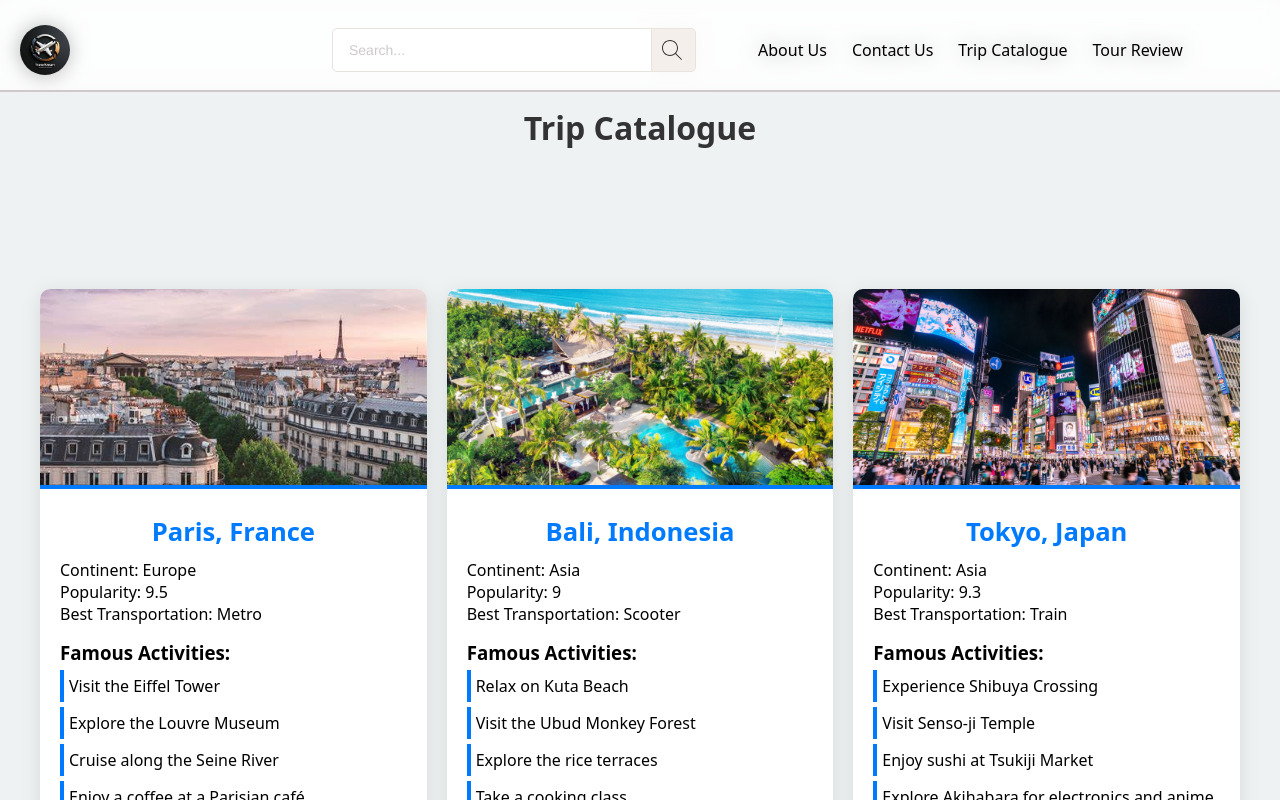
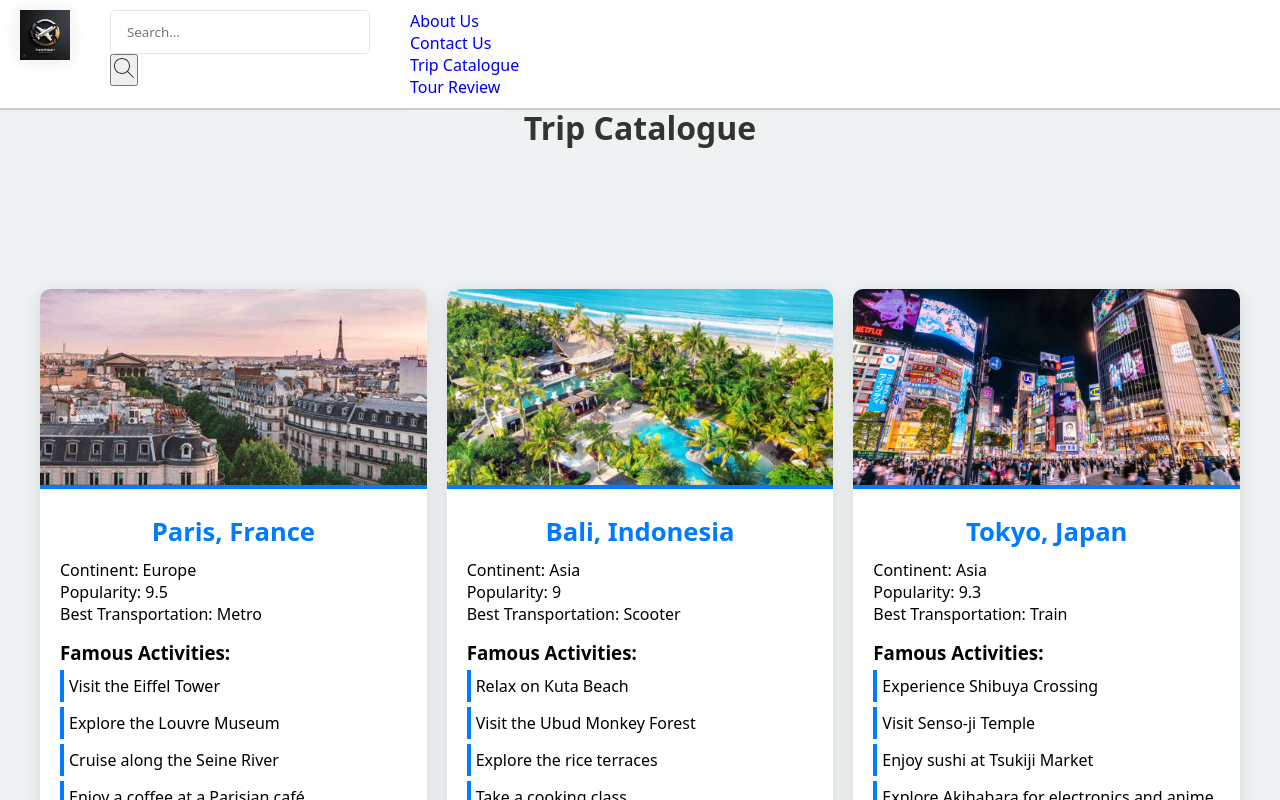
Before and after one commit to Quaintbrake5/Tech, a React (Vite) app: page /tripcatalogue in a window 1280 px wide. Shown: the top 800 px of the page. Built offline with nearby package versions, Linux system fonts and the light colour scheme.

Commit message:
Update version

```diff
--- a/src/Components/styles/Navigation.css
+++ b/src/Components/styles/Navigation.css
@@ -13,186 +13,43 @@
   top: 0;
   z-index: 1000;
   border-bottom: 2px solid #cfcac9;
-  background-color: #fff;
+  background-color: rgba(255, 255, 255, 0.9);
   backdrop-filter: blur(10px);
-  -webkit-backdrop-filter: blur(10px);
-  background-color: rgb(255, 255, 255, 0.3);
 }
 
-.header-section .header-content {
-  /* display: block; */
-  top: 0;
-  background-color: #fff;
-  backdrop-filter: blur(10px);
-  -webkit-backdrop-filter: blur(10px);
-  background-color: rgb(255, 255, 255, 0.3);
+.header-content {
   display: flex;
   justify-content: space-between;
   align-items: center;
-  padding: 0 20px;
+  padding: 10px 20px;
 }
 
-.header-content .list {
-  padding-top: 10px;
-  list-style: none;
-  display: flex;
-  align-items: center;
-  justify-content: space-evenly;
-  gap: 12px;
-  height: 90px;
+.header-logo-wrapper img {
+  width: 50px;
+  height: 50px;
 }
 
-.list img {
-  width: 50px;
-  height: 50px;
-  cursor: pointer;
-  margin-right: 200px;
-}
-
-.list .header-logo-wrapper {
-  margin-right: 450px;
-}
-
-.tsmart {
-  border-radius: 50%;
-}
-
-.list li {
-  font-size: large;
-  font-weight: 500;
-  gap: 20px;
-}
-
-.right li a:hover {
-  color: rgb(1, 64, 134);
-}
-
-ul.nav a:hover {
-  color: #ba0c2f;
-}
-
-.list .right {
-  float: right;
-  display: flex;
-  flex-direction: row;
-  justify-content: space-between;
-  gap: 25px;
-  align-items: center;
-  padding-right: 10px;
-  margin-left: 50px;
-}
-
-.right li a {
-  font-size: 16px;
-}
-
-.list a {
-  display: flex;
-  flex-direction: column;
-  color: #000;
-  text-decoration: none;
-  cursor: pointer;
-  outline: none;
-  background-color: transparent;
-}
-
-.page-content {
-  padding-top: 110px;
+.search-box {
+  flex-grow: 1;
+  margin: 0 20px;
 }
 
 .search-box input {
-  width: 320px;
+  width: 100%;
   height: 44px;
-  position: relative;
   border: 1px solid #e9e3de;
-  border-radius: 5px 0 0 5px;
-  padding: 5px 40px 5px 16px;
-  color: #333;
-  font-family: var(--font-book, "Gotham SSm book A", "Gotham SSm book B", Helvetica, Arial, sans-serif);
-  font-size: 14px;
-  line-height: 20px;
-  font-weight: 400;
+  border-radius: 5px;
+  padding: 5px 16px;
 }
 
-.search-box input::placeholder {
-  color: #cfcac9;
-  font-size: 14px;
+.navbar {
+  display: flex;
+  align-items: center;
 }
 
-.search-box input:hover {
-  border: 1px solid black;
-}
-
-.search-box button:hover {
-  background-color: rgba(128, 128, 128, 0.162);
-}
-
-.search-box {
+.list {
   display: flex;
-  margin-left: -400px;
   gap: 20px;
-}
-
-.search-box .search-form {
-  display: flex;
-  align-items: center;
-  justify-content: center;
-}
-
-.search-box label {
-  position: absolute !important;
-  clip: rect(0 0 0 0) !important;
-  overflow: hidden !important;
-  height: 1px !important;
-  width: 1px !important;
-  margin: -1px !important;
-  border: 0 !important;
-  line-height: 0 !important;
-  padding: 0 !important;
-}
-
-.search-box button {
-  width: 44px;
-  min-width: 44px;
-  height: 44px;
-  display: flex;
-  border: 1px solid #e9e3de;
-  border-radius: 0 5px 5px 0;
-  border-left: none;
-  background-color: #f5efeb;
-  top: 0;
-}
-
-.search-box button:hover {
-  background-color: rgba(128, 128, 128, 0.162);
-}
-
-.search-box button svg {
-  margin-top: 9px;
-  margin-left: 8px;
-}
-
-.hamburger-content-lower {
-  height: calc(100% - 55px);
-}
-
-.nav {
-  border-bottom: 2px solid #cfcac9;
-  display: flex;
-  align-items: center;
-  justify-content: space-evenly;
-}
-
-.nav-link {
-  display: flex;
-  flex-direction: row;
-}
-
-.nav-link a {
-  text-decoration: none;
-  color: #333;
-  font-size: x-small;
-  font-weight: 500;
 }
 
 .hamburger {
@@ -215,7 +72,7 @@ ul.nav a:hover {
   height: 3px;
   background-color: #333;
   margin: 3px 0;
-  transition: transform 0.3s ease, opacity 0.3s ease  ;
+  transition: transform 0.3s ease, opacity 0.3s ease;
 }
 
 .hamburger-icon.active span:nth-child(1) {
@@ -230,49 +87,43 @@ ul.nav a:hover {
   transform: rotate(-45deg) translate(5px, -6px);
 }
 
-.list {
-  display: flex;
-  align-items: center;
+.hidden-menu {
+  display: none;
 }
 
 @media (max-width: 768px) {
-  .hamburger {
-      display: flex;
+  .search-box {
+      display: none;
   }
 
   .list {
       display: none;
   }
 
+  .hamburger {
+      display: flex;
+  }
+
   .hidden-menu {
       display: flex;
       flex-direction: column;
-      align-items: center;
       background-color: #fff;
-      padding: 10px 0;
       position: absolute;
-      top: 90px;
+      top: 60px;
       left: 0;
       right: 0;
       z-index: 999;
+      padding: 10px;
   }
 
   .hidden-list {
       display: flex;
       flex-direction: column;
       gap: 10px;
-      padding: 0;
   }
 
   .hidden-list li a {
       padding: 10px 20px;
       text-align: center;
   }
-
-    .search-box {
-      margin-left: 0;
-  }
-
-  .search-box input {
-      width: calc(100% - 20px);
 }
```
